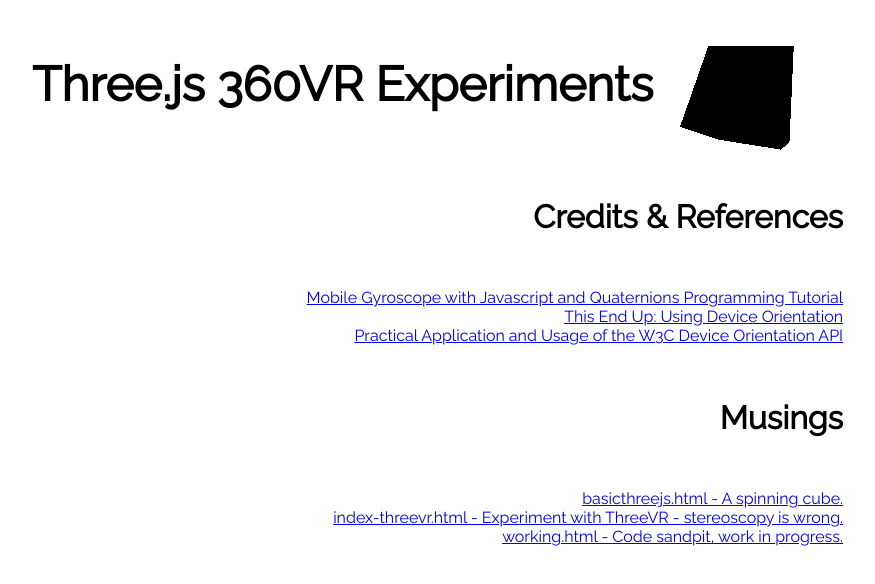
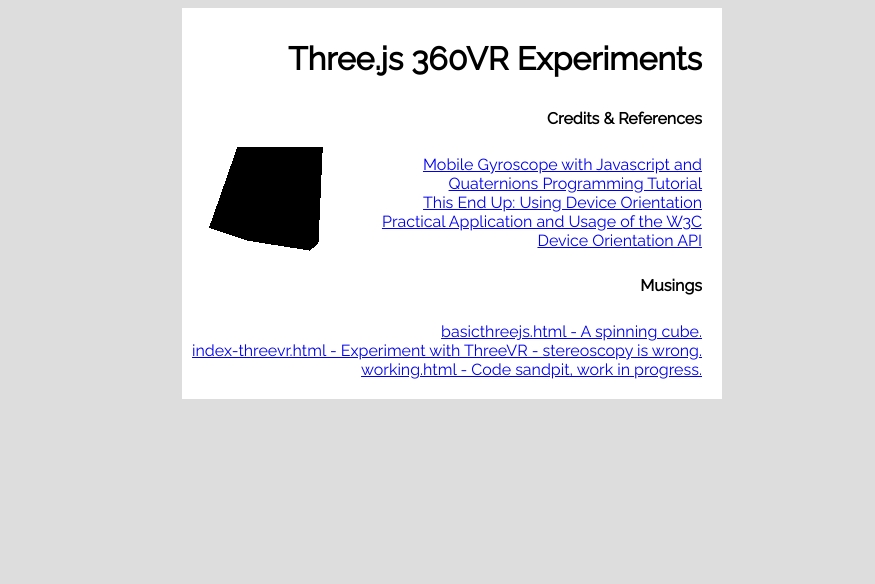
Before and after one commit to dynamik1/dynamik1.github.io, a plain HTML site: page index.html in a window 1280 px wide. Shown: the whole page, without its empty margins (188-1063 px from the left). Drawn offline with nearby package versions, Linux system fonts and the light colour scheme.

Commit message:
Index
Index

```diff
--- a/index.html
+++ b/index.html
@@ -55,21 +55,24 @@
     <style>
     body {
       font-family: 'Raleway', sans-serif;
+      background-color: #ddd;
     }
     #wrapper {
-      width: 840px;
+      width: 540px;
       margin: 0 auto;
     }
     #main {
       float: left;
       text-align: right;
-    }
+      background-color: #fff;
+      padding: 0px 20px 20px 0px;
+        }
     h3 {
-      font-size: 3em;
-      float: left;
+      font-size: 2em;
+
     }
     h5 {
-      font-size: 2em;
+      font-size: 1em;
     }
     #threecanvas {
       padding: 20px;
```
